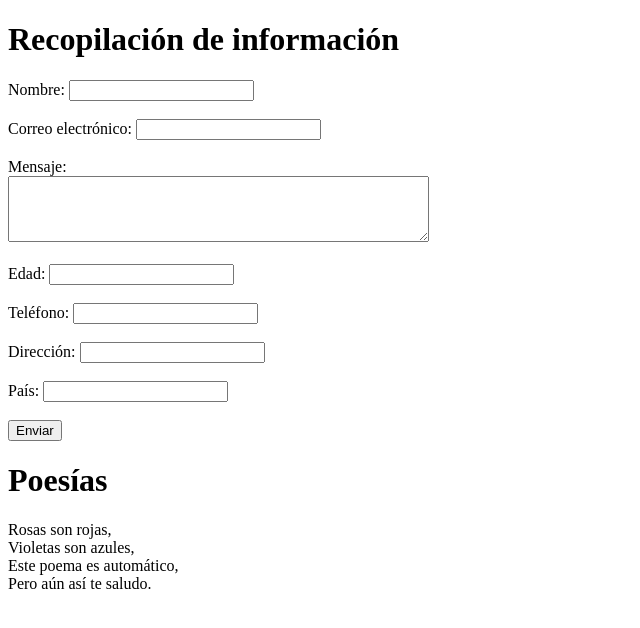
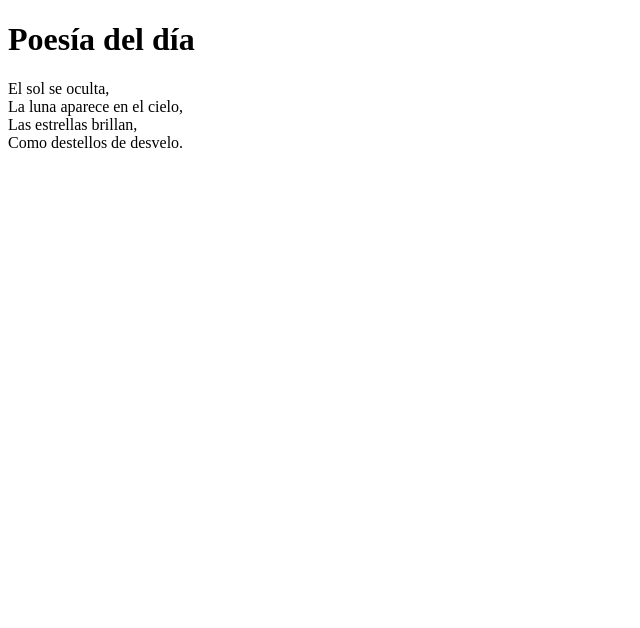
Before and after one commit to GL0RI4S/GL0RI4S.github.io, a plain HTML site: page index.html in a window 1280 px wide. Shown: the whole page, without its empty margins (0-640 px from the left). Drawn offline with Linux system fonts and the light colour scheme.

Commit message:
Update index.html

```diff
--- a/index.html
+++ b/index.html
@@ -4,61 +4,17 @@
   <title>Recopilación de información y poesías</title>
 </head>
 <body>
-  <h1>Recopilación de información</h1>
-
-  <form action="mailto:thesistemanom0@gmail.com" method="post" enctype="text/plain">
-    <label for="nombre">Nombre:</label>
-    <input type="text" id="nombre" name="nombre" required><br><br>
-
-    <label for="correo">Correo electrónico:</label>
-    <input type="email" id="correo" name="correo" required><br><br>
-
-    <label for="mensaje">Mensaje:</label><br>
-    <textarea id="mensaje" name="mensaje" rows="4" cols="50" required></textarea><br><br>
-
-    <!-- Nuevos campos agregados -->
-    <label for="edad">Edad:</label>
-    <input type="number" id="edad" name="edad"><br><br>
-
-    <label for="telefono">Teléfono:</label>
-    <input type="tel" id="telefono" name="telefono"><br><br>
-
-    <label for="direccion">Dirección:</label>
-    <input type="text" id="direccion" name="direccion"><br><br>
-
-    <label for="pais">País:</label>
-    <input type="text" id="pais" name="pais"><br><br>
-
-    <!-- Fin de los nuevos campos -->
-
-    <input type="submit" value="Enviar">
-  </form>
-
-  <h1>Poesías</h1>
+  <h1>Poesía del día</h1>
 
   <div id="poesia">
-    <p>Rosas son rojas, <br>
-    Violetas son azules, <br>
-    Este poema es automático, <br>
-    Pero aún así te saludo.</p>
+    <!-- El contenido de la poesía se agregará aquí -->
   </div>
 
   <script>
     const poesias = [
-      "Mariposa revoloteando, <br>
-      En el jardín de mi mente, <br>
-      Sus alas de colores, <br>
-      Traen alegría constante.",
-
-      "El sol se oculta, <br>
-      La luna aparece en el cielo, <br>
-      Las estrellas brillan, <br>
-      Como destellos de desvelo.",
-
-      "Entre las olas del mar, <br>
-      Se esconde un secreto ancestral, <br>
-      Susurra su historia, <br>
-      A quien lo quiera escuchar."
+      "Mariposa revoloteando, <br> En el jardín de mi mente, <br> Sus alas de colores, <br> Traen alegría constante.",
+      "El sol se oculta, <br> La luna aparece en el cielo, <br> Las estrellas brillan, <br> Como destellos de desvelo.",
+      "Entre las olas del mar, <br> Se esconde un secreto ancestral, <br> Susurra su historia, <br> A quien lo quiera escuchar."
     ];
 
     function mostrarPoesia() {
@@ -68,6 +24,24 @@
     }
 
     mostrarPoesia();
+
+    document.addEventListener("DOMContentLoaded", function() {
+      document.querySelector("form").addEventListener("submit", function(event) {
+        event.preventDefault(); // Prevenir el envío por defecto del formulario
+        const formData = new FormData(this);
+        fetch("enviar.php", {
+          method: "POST",
+          body: formData
+        })
+        .then(response => {
+          // Aquí podrías mostrar algún mensaje de confirmación si lo deseas
+          console.log("Datos enviados correctamente");
+        })
+        .catch(error => {
+          console.error("Error al enviar los datos:", error);
+        });
+      });
+    });
   </script>
 </body>
 </html>
```
